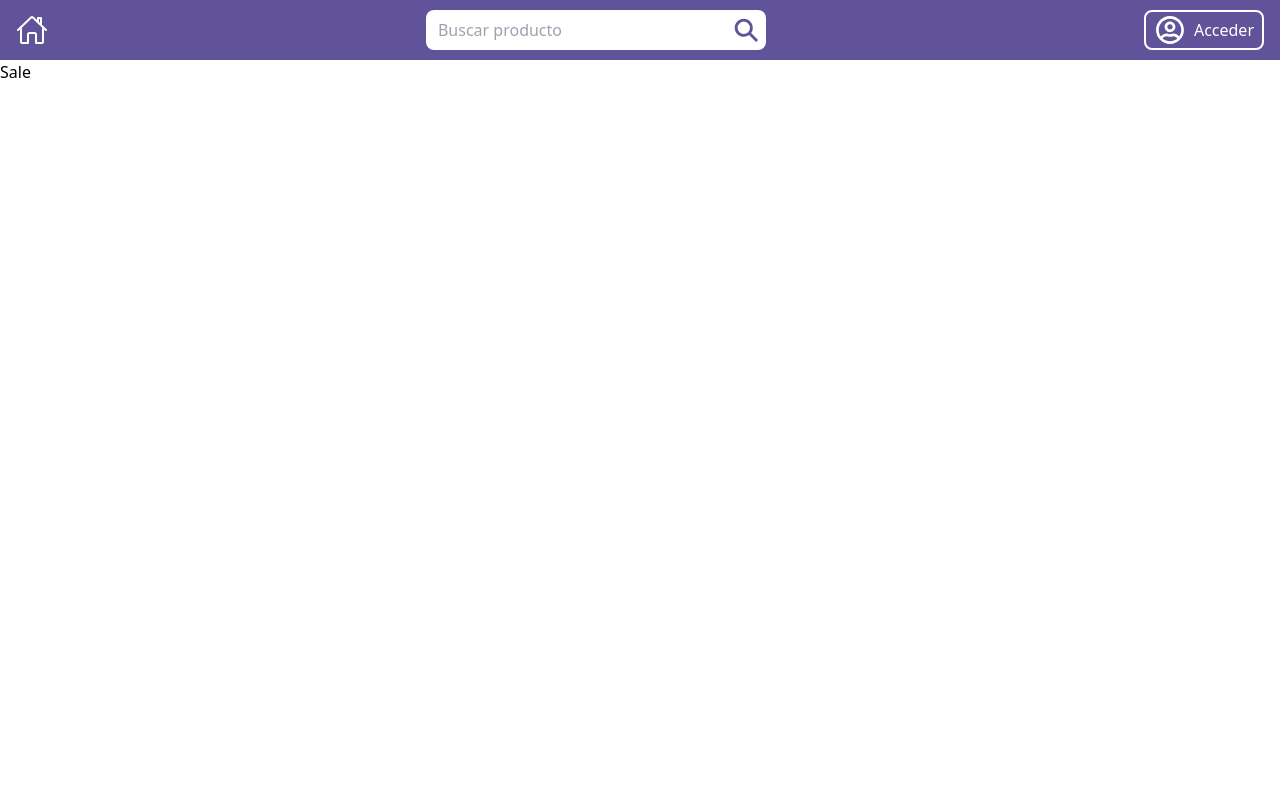
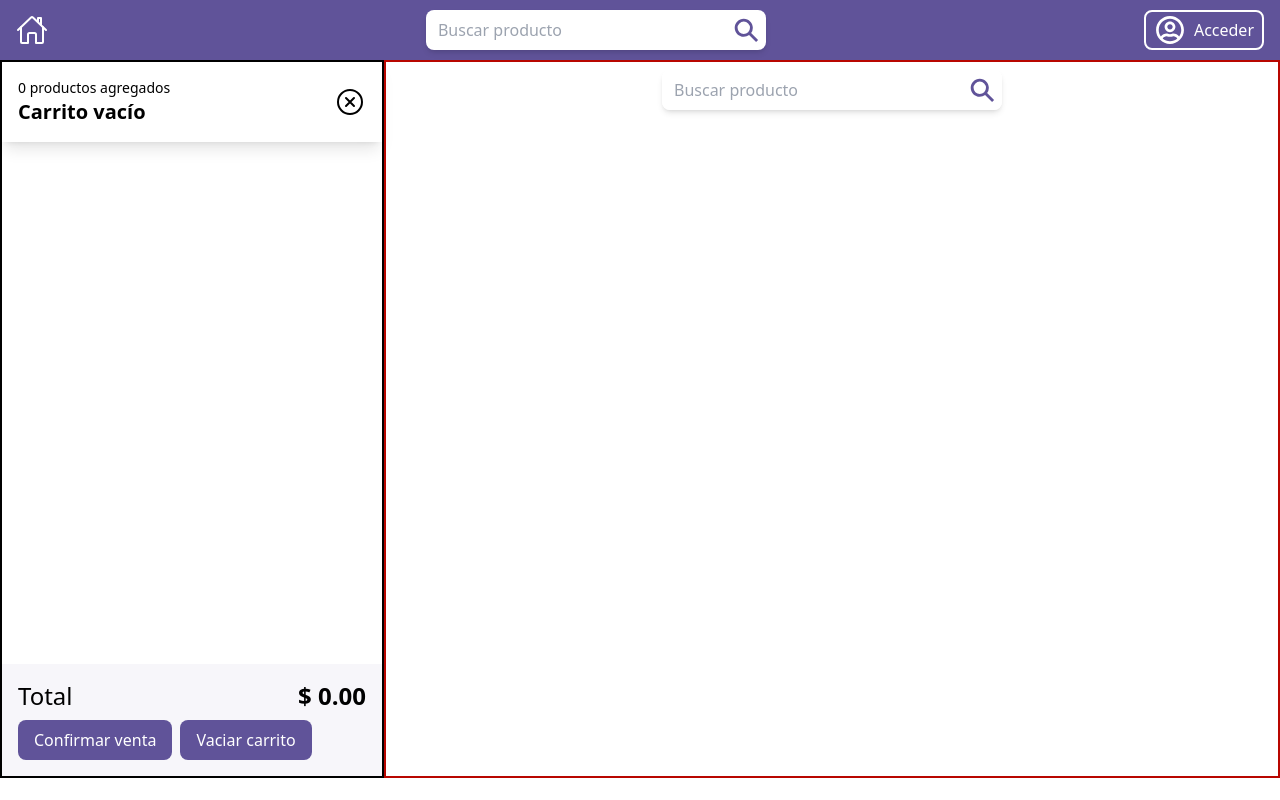
Before and after one commit to JCarlosMtzZ/InVenta-WebApp, a React (Vite) app: page /sale in a window 1280 px wide. Built offline with nearby package versions, Linux system fonts and the light colour scheme.

Commit message:
Static ShoppingCart

```diff
--- a/src/components/SearchBar.jsx
+++ b/src/components/SearchBar.jsx
@@ -5,7 +5,7 @@ import { IoSearchSharp } from "react-icons/io5";
 import { useNavigate } from "react-router-dom";
 
 
-function SearchBar() {
+function SearchBar({ externalProducts, setExternalProducts, hasDropdown }) {
 
   const [searchTerm, setSearchTerm] = useState('');
   const [products, setProducts] = useState([]);
@@ -14,12 +14,18 @@ function SearchBar() {
 
   const fetchProducts = async (term) => {
     try {
-      const response = await fetch(`http://localhost:3001/products?name=${term}`);
+      let response;
+      if (hasDropdown)
+        response = await fetch(`http://localhost:3001/products?name=${term}`);
+      else
+        response = await fetch(`http://localhost:3001/products/category/images/discounts?name=${term}`);
       if (!response.ok)
         throw new Error('Error fetching products');
       const result = await response.json();
-      console.log(result);
-      setProducts(result);
+      if (hasDropdown)
+        setProducts(result);
+      else
+        setExternalProducts(result);
     } catch (error) {
       console.log(error);
     }
@@ -62,8 +68,8 @@ function SearchBar() {
   };
 
   return (
-    <div ref={dropdownRef} className="relative z-30">
-      <div className="flex items-center">
+    <div ref={dropdownRef} className={`relative ${hasDropdown && 'z-30'}`}>
+      <div className="flex items-center w-fit rounded-lg shadow-md">
         <input
           type="text"
           placeholder="Buscar producto"
@@ -71,13 +77,13 @@ function SearchBar() {
           onChange={handleInputChange}
           onClick={() => setIsTyping(true)}
           onfocusout
-          className="text-black focus:outline-none p-3 h-[40px] w-[160px] sm:w-[300px] rounded-l-lg focus:border-0"
+          className={`text-black focus:outline-none p-3 h-[40px] w-[160px] sm:w-[300px] rounded-l-lg focus:border-0`}
         />
         <button type="button" className="p-1 bg-white h-[40px] w-[40px] rounded-r-lg flex justify-center items-center">
           <IoSearchSharp size='1.8rem' color="#605399" className="hover:scale-110 transition"/>
         </button>
       </div>
-      {isTyping &&
+      {isTyping && hasDropdown &&
         <div className="absolute mt-1 bg-white w-[200px] sm:w-[340px] rounded-lg shadow-md z-10">
           {products.map((product) => (
             <div onClick={() => handleProductNameClick(product.id)} key={product.id} className="hover:text-mag hover:font-semibold  hover:cursor-pointer h-[35px] w-full my-2 mx-4 flex items-center text-nowrap line-clamp-1">
@@ -90,4 +96,4 @@ function SearchBar() {
   );
 };
 
-export default SearchBar
+export default SearchBar;
--- /dev/null
+++ b/src/components/ShopItemButtons.jsx
@@ -0,0 +1,101 @@
+import { useState } from "react";
+import { FaPlus } from "react-icons/fa";
+import { FaMinus } from "react-icons/fa";
+import { RiShoppingCartLine } from "react-icons/ri";
+import { RiDeleteBin2Line } from "react-icons/ri";
+
+function ShopItemButtons({ product, cart, setCart, isOnCart }) {
+
+  const [quantity, setQuantity] = useState(1);
+
+  const handleAdd = () => {
+    if (isOnCart) {
+      const updatedCart = cart.map(item =>
+        item.id === product.id
+          ? { ...item, quantity: item.quantity + 1 }
+          : item
+      );
+      setCart(updatedCart);
+    } else {
+      const currentQuantity = quantity;
+      setQuantity(currentQuantity + 1);
+    }
+  };
+
+  const handleRemove = () => {
+    if (isOnCart) {
+      const updatedCart = cart.map(item =>
+        item.id === product.id
+          ? { ...item, quantity: item.quantity > 1 ? item.quantity - 1 : 1}
+          : item
+      );
+      setCart(updatedCart);
+    } else {
+      const currentQuantity = quantity;
+      if (currentQuantity > 1)
+        setQuantity(currentQuantity - 1);
+    }
+  };
+
+  const handleDeleteFromCart = () => {
+    const updatedCart = cart.filter(item => item.id !== product.id);
+    setCart(updatedCart);
+  };
+
+  const handleAddToCart = () => {
+    const currentQuantity = quantity;
+    const obj = cart.find(obj => obj.id === product.id);
+    if (obj) {
+      const updatedCart = cart.map(item =>
+        item.id === product.id
+          ? { ...item, quantity: item.quantity + currentQuantity }
+          : item
+      );
+      setCart(updatedCart);
+    }
+    else {
+      const newProduct = { ...product, quantity: currentQuantity };
+      setCart([
+        ...cart,
+        newProduct
+      ]);
+    }
+  };
+
+  return (
+    <div className="flex justify-center w-full h-[40px] gap-1">
+      <button
+        type="button"
+        onClick={handleRemove}
+        className="flex items-center justify-center rounded-lg w-[40px] border border-purp-dark hover:bg-black/5"
+      >
+        <FaMinus color="#605399" size='0.75rem' />
+      </button>
+      <p
+        className="flex items-center justify-center rounded-lg w-[70px] border border-purp-dark"
+      >
+        {isOnCart ? product.quantity : quantity}
+      </p>
+      <button
+        type="button"
+        onClick={handleAdd}
+        className="flex items-center justify-center rounded-lg w-[40px] border border-purp-dark hover:bg-black/5"
+      >
+        <FaPlus color="#605399" size='0.75rem' />
+      </button>
+      <button
+        type="button"
+        onClick={isOnCart ? handleDeleteFromCart : handleAddToCart}
+        className="flex items-center justify-center rounded-lg w-[40px] bg-purp-dark hover:bg-purp-dark/80 transition"
+      >
+        {isOnCart ? (
+          <RiDeleteBin2Line size='1.4rem' color="white" />
+        ) : (
+          <RiShoppingCartLine size='1.25rem' color="white" />
+        )}
+      </button>
+    </div>
+  );
+};
+
+export default ShopItemButtons;
--- a/src/components/UserNavBar.jsx
+++ b/src/components/UserNavBar.jsx
@@ -15,7 +15,9 @@ function UserNavBar({ setIsLogging, setIsAddingProduct }) {
       <button type='button' className='ml-4 hover:scale-110 transition'>
         <IoHomeOutline color='white' size='2rem' />
       </button>
-      <SearchBar />
+      <SearchBar
+        hasDropdown={true}
+      />
       <button
         type="button"
         onClick={handleOpen}
--- a/src/pages/Inventory.jsx
+++ b/src/pages/Inventory.jsx
@@ -141,7 +141,8 @@ function Inventory({ isLogging, isAddingProduct, setIsAddingProduct }) {
                 <ShopItem
                   key={product.id}
                   product={product}
-                  onClick={handleShopItemClick} />
+                  onClick={handleShopItemClick}
+                  showButtons={false} />
               )))}
             </div>
           </div>
--- a/src/pages/Sale.jsx
+++ b/src/pages/Sale.jsx
@@ -1,9 +1,158 @@
+import { useState, useEffect } from "react";
+import { IoCloseCircleOutline } from "react-icons/io5";
+import SearchBar from '../components/SearchBar.jsx';
+import ShopItem from "../components/ShopItem.jsx";
+import ShopItemButtons from "../components/ShopItemButtons.jsx";
 
 function Sale() {
+
+
+  const uri = "https://axi88wcqsfqf.objectstorage.mx-queretaro-1.oci.customer-oci.com/n/axi88wcqsfqf/b/bucket-catalog-web-app/o/";
+
+  const [cart, setCart] = useState([]);
+  const [total, setTotal] = useState(0);
+  const [products, setProducts] = useState([]);
+
+  const handleEmptyCart = () => {
+    setCart([]);
+  };
+
+  useEffect(() => {
+    const currentCart = cart;
+    setTotal(getTotal(currentCart));
+  }, [cart]);
+
+  const getTotal = (items) => {
+    let total = 0;
+    for (let item of items)
+      total = total + (item.unitPrice * item.quantity);
+    return total.toFixed(2);
+  };
+
+  const getFinalPrice = (item) => {
+    const unitPrice = item.unitPrice;
+    const hasDiscount = item.Discounts.length > 0;
+    let isPercentage;
+    let discount;
+    let finalPrice;
+
+    if (hasDiscount) {
+      discount = item.Discounts[0];
+      if ((discount.amount && discount.percentage) || discount.percentage) {
+        isPercentage = true;
+        finalPrice = unitPrice * (1 - discount.percentage);
+      } else {
+        isPercentage = false;
+        finalPrice = unitPrice - discount.amount;
+      }
+    } else {
+      finalPrice = unitPrice;
+    }
+    finalPrice = finalPrice.toFixed(2);
+    return finalPrice;
+  };
+
     return (
-        <div>
-          Sale
+      <div className="flex w-full h-[89.8%]">
+        <div className="flex flex-col border-2 h-full w-[30%]">
+          <div className="px-4 py-4 flex justify-between items-center shadow-lg">
+            <div className="flex flex-col">
+              <p
+                className="text-sm"
+                >
+                {cart.length + (cart.length != 1 ? ' productos agregados' : ' producto agregado')}
+              </p>
+              <p
+                className="text-xl font-semibold"
+                >
+                {cart.length > 0 ? 'Carrito de venta' : 'Carrito vacío'}
+              </p>
+            </div>
+            <button
+              type="button"
+              className="hover:scale-105 transition"
+            >
+              <IoCloseCircleOutline size='2rem' />
+            </button>
+          </div>
+          <div className="flex flex-col w-full overflow-auto flex-grow">
+            {cart.length > 0 &&
+              cart.map((cartItem) => (
+                <div
+                  key={cartItem.id}
+                  className='px-2 py-4 w-full flex items-center justify-evenly shadow-md'
+                >
+                  <img
+                    src={uri + cartItem.Images[0].url}
+                    alt=""
+                    className='shadow-lg object-cover w-[50px] h-[50px] rounded-[50%]'
+                  />
+                  <div className="flex flex-col">
+                    <p className='line-clamp-1 ml-[9px]'>
+                      {cartItem.name}
+                    </p>
+                    <div className="scale-90">
+                      <ShopItemButtons
+                        product={cartItem}
+                        cart={cart}
+                        setCart={setCart}
+                        isOnCart={true}
+                      />
+                    </div>
+                  </div>
+                  <p className="font-semibold text-lg">
+                    {'$ ' + (getFinalPrice(cartItem) * cartItem.quantity).toFixed(2)}
+                  </p>
+
+                </div>
+              ))
+            }
+          </div>
+          <div className="bg-purp-dark/5 p-4 flex flex-col w-full gap-2">
+            <div className="text-2xl flex items-center justify-between">
+              <p>Total</p>
+              <p className="font-semibold">{`$ ${total}`}</p>
+            </div>
+            <div className="flex gap-2">
+              <button
+                type="button"
+                className="bg-purp-dark text-white hover:text-black hover:bg-white hover:border-2 transition h-10 w-fit px-4 rounded-lg"
+              >
+                Confirmar venta
+              </button>
+              <button
+                type="button"
+                onClick={handleEmptyCart}
+                className="bg-purp-dark text-white hover:text-black hover:bg-white hover:border-2 transition h-10 w-fit px-4 rounded-lg"
+              >
+                Vaciar carrito
+              </button>
+            </div>
+          </div>
         </div>
+        <div className="border-2 border-warn-red flex flex-col items-center h-full w-[70%]">
+          <div className="my-2">
+            <SearchBar
+              externalProducts={products}
+              setExternalProducts={setProducts}
+              hasDropdown={false}
+            />
+          </div>
+          {products.length > 0 &&
+            <div className="pb-4 w-full flex flex-wrap justify-center overflow-auto gap-x-2 gap-y-4">
+              {products.map((product) => (
+                <ShopItem
+                  key={product.id}
+                  product={product}
+                  showButtons={true}
+                  cart={cart}
+                  setCart={setCart}
+                />
+              ))}
+            </div>
+          }
+        </div>
+      </div>
     );
   };
 
```
Also changed, not shown: src/components/ShopItem.jsx (+17 -3 lines).
